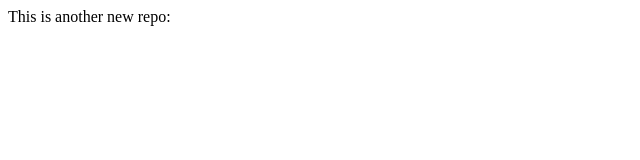
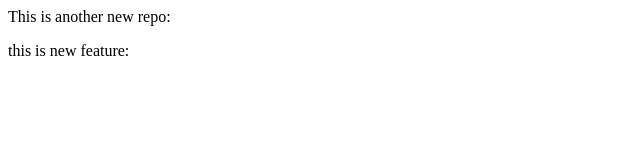
Before and after one commit to Harshit7379/LocalRepo, a plain HTML site: page index.html in a window 1280 px wide. Shown: the whole page, without its empty margins (0-640 px from the left). Drawn offline with Linux system fonts and the light colour scheme.

Commit message:
Add new feature

```diff
--- a/index.html
+++ b/index.html
@@ -1 +1,4 @@
 <p>This is another new repo:</p>
+<p>
+    this is new feature:
+</p>
```
